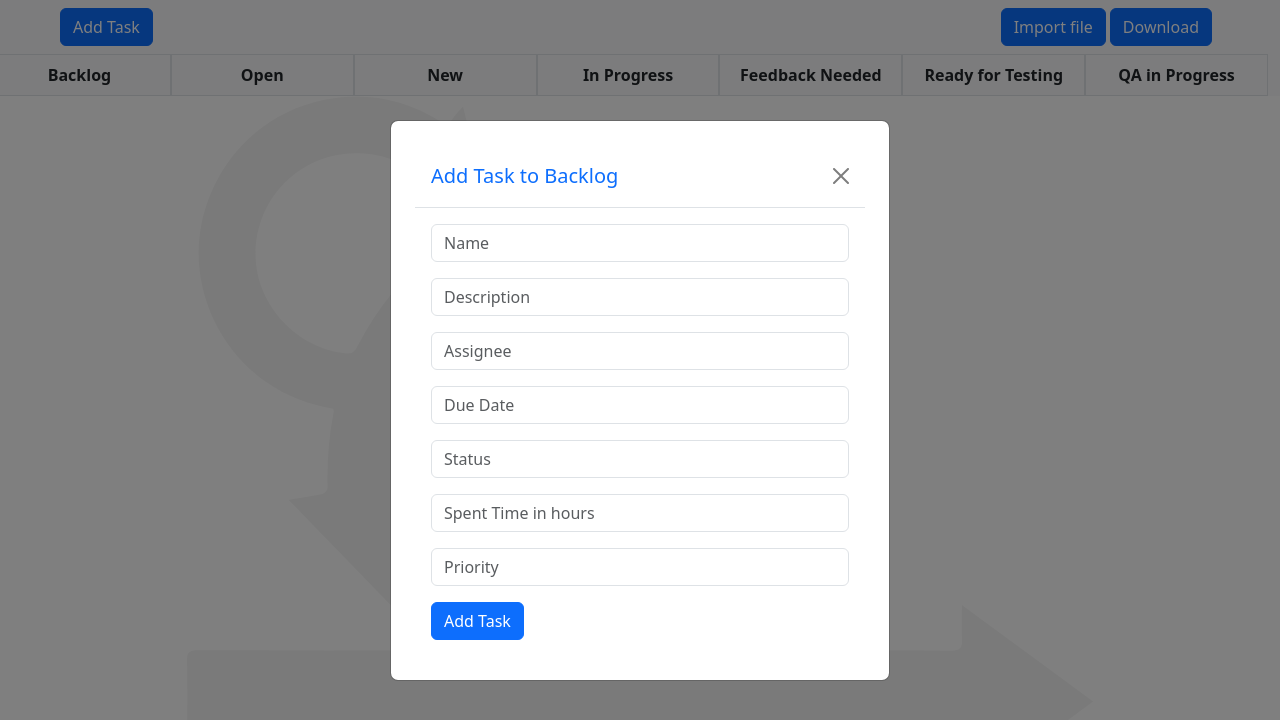
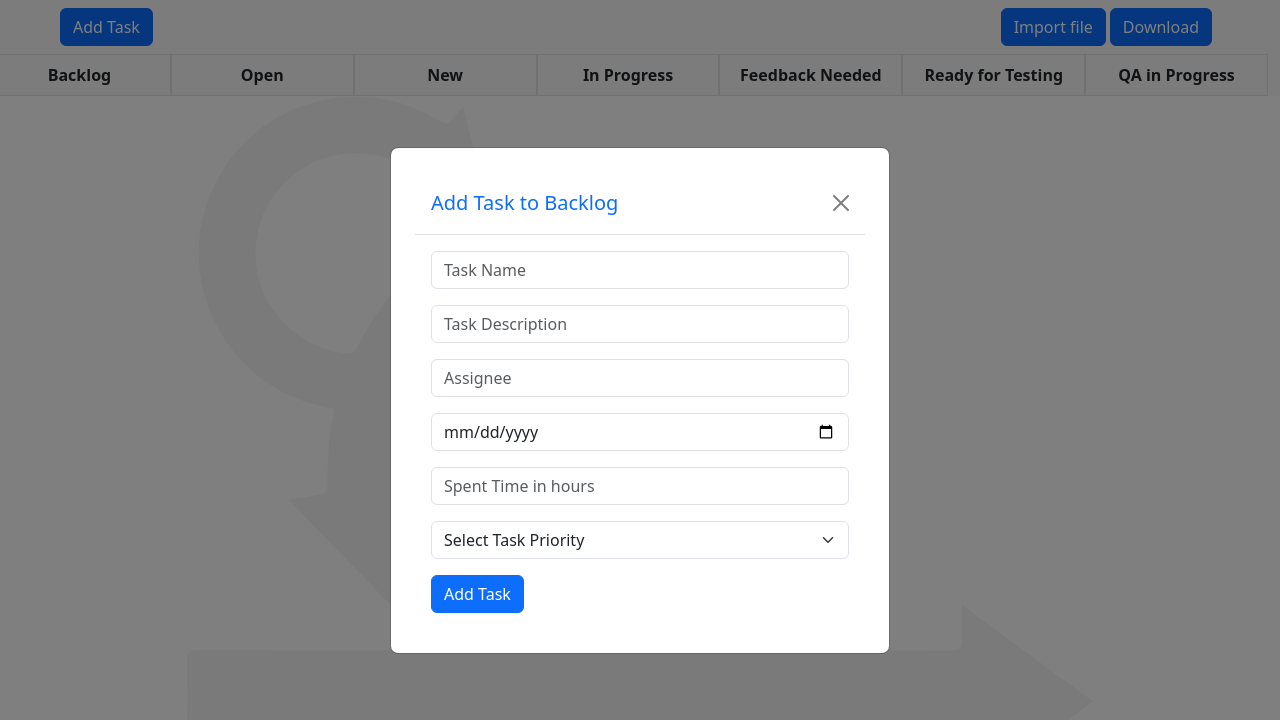
Before and after one commit to talhaiftikhar12549/Scrum-Board, a Vue app: page / in a window 1280 px wide. Both pictures are taken after a click on the button "Add Task". Shown: the top 720 px of the page. Built offline with nearby package versions, Linux system fonts and the light colour scheme.

Commit message:
Added Validation to Add Task Form

```diff
--- a/src/components/addItemModal.vue
+++ b/src/components/addItemModal.vue
@@ -19,27 +19,32 @@
                 <div class="modal-body">
                   <form @submit.prevent="dataSendToBacklog">
                     <div class="mb-3">
-                      <input type="text" v-model="name" required placeholder="Name" class="form-control">
+                      <input type="text" v-model="name" required placeholder="Task Name" class="form-control">
                     </div>
                     <div class="mb-3">
-                      <input type="text" v-model="description" required placeholder="Description" class="form-control">
+                      <input type="text" v-model="description" required placeholder="Task Description" class="form-control">
                     </div>
                     <div class="mb-3">
                       <input type="text" v-model="assignee" required placeholder="Assignee" class="form-control">
                     </div>
                     <div class="mb-3">
-                      <input type="text" v-model="dueDate" required placeholder="Due Date" class="form-control">
+                      <input type="date" v-model="dueDate" :min="today" required placeholder="Due Date" class="form-control">
                     </div>
                     <div class="mb-3">
-                      <input type="text" v-model="status" required placeholder="Status" class="form-control">
+                      <input type="hidden" v-model="status" required placeholder="Status" class="form-control">
                     </div>
                     <div class="mb-3">
-                      <input type="text" v-model="spentTime" required placeholder="Spent Time in hours" class="form-control">
+                      <input type="number" v-model="spentTime" min="0" required placeholder="Spent Time in hours" class="form-control">
                     </div>
                     <div class="mb-3">
-                      <input type="text" v-model="priority" required placeholder="Priority" class="form-control">
+                      <select v-model="priority" required class="form-select" aria-label="Default select example">
+                        <option disabled value="">Select Task Priority</option>
+                        <option value="low">Low</option>
+                        <option value="high">High</option>
+                        <option value="urgent">Urgent</option>
+                      </select>
                     </div>
-                    <button type="submit" class="btn btn-primary" @click="dataSendToBacklog">Add Task</button>
+                    <button type="submit" class="btn btn-primary">Add Task</button>
                   </form>
                 </div>
               </div>
@@ -76,9 +81,10 @@ export default {
       description: "",
       assignee: "",
       dueDate: "",
-      status: "",
+      status: "Back Log",
       spentTime: "",
       priority: "",
+      today: new Date().toISOString().split('T')[0],
       backlogData: BacklogData,
     };
   },
```
